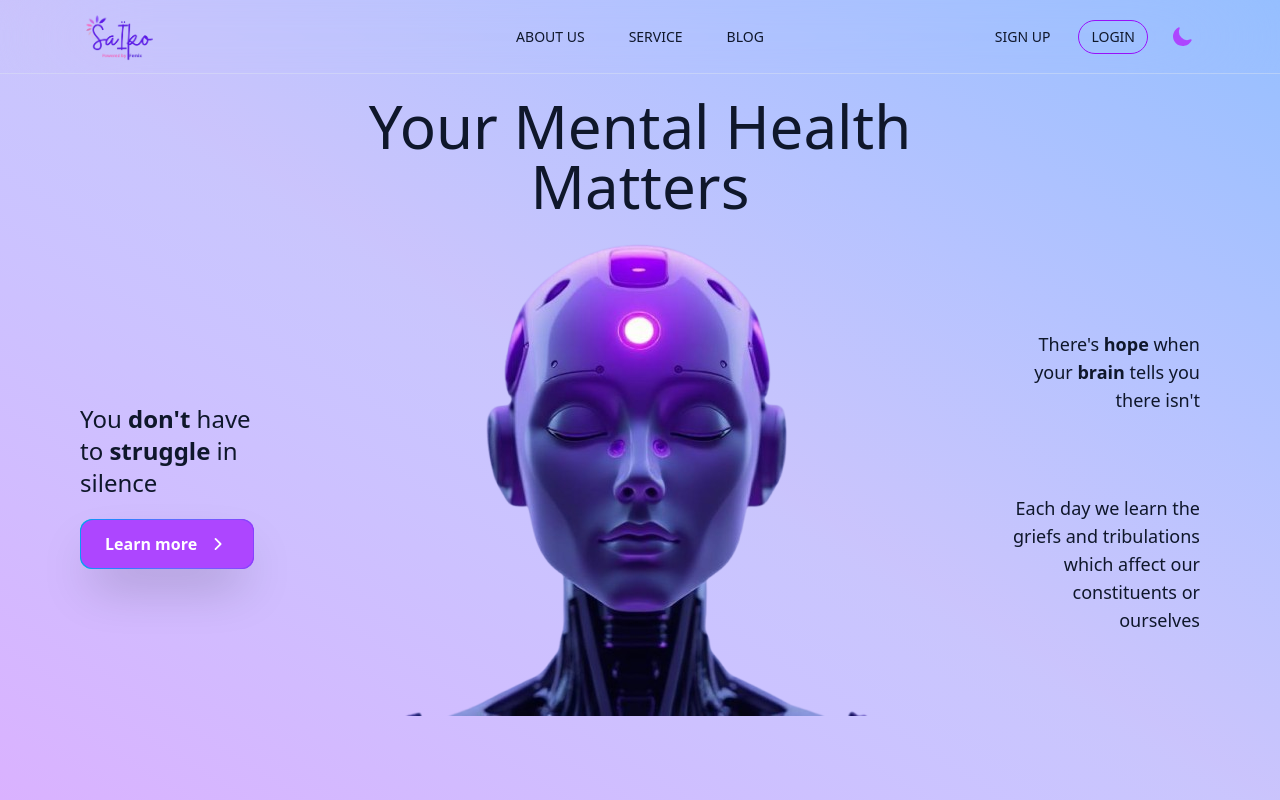
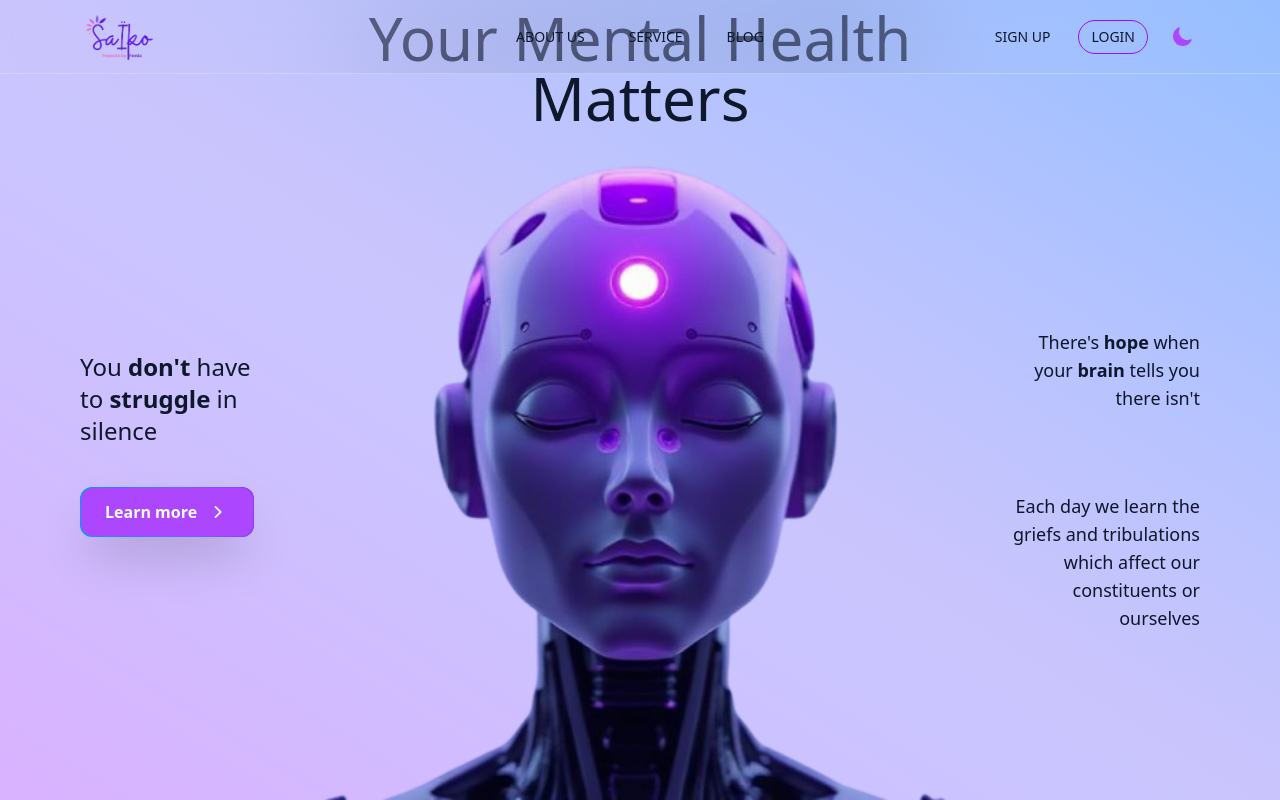
Before and after one commit to myhrindra194/saiko, a React (Vite) app: page / in a window 1280 px wide. Built offline with nearby package versions, Linux system fonts and the light colour scheme; no server answers; what tailwindcss-animated would draw is missing.

Commit message:
Fix image on banner

```diff
--- a/src/layout/Banner.jsx
+++ b/src/layout/Banner.jsx
@@ -4,13 +4,13 @@ import Button from "../components/Button";
 
 const Banner = () => {
   return (
-    <div className="w-full h-auto animate-once animate-duration-1000 animate-ease-linear animate-normal animate-fill-forwards md:px-20 px-8 mt-6 pt-18">
-      <h1 className="dark:text-white text-3xl sm:text-5xl md:text-6xl font-sans text-center w-auto md:w-[40rem] mx-auto animate-fade-up max-md:mt-8">
+    <div className="w-full h-full animate-once animate-duration-1000 animate-ease-linear animate-normal animate-fill-forwards md:px-20 px-8 ">
+      <h1 className="dark:text-white text-3xl sm:text-5xl md:text-6xl font-sans text-center w-auto md:w-[40rem] mx-auto animate-fade-up">
         Your Mental Health Matters
       </h1>
       <div className="w-full h-auto md:flex justify-between items-center">
-        <div className="md:w-50 mt-10 text-center md:text-start animate-fade-right">
-          <h3 className="md:text-2xl text-lg  pb-5">
+        <div className="md:w-50 mb-10 text-center md:text-start animate-fade-right">
+          <h3 className="md:text-2xl text-lg mb-10">
             You <strong>don&apos;t</strong> have to <strong>struggle</strong> in
             silence
           </h3>
@@ -18,8 +18,8 @@ const Banner = () => {
             <NavLink to="/about">Learn more</NavLink>
           </Button>
         </div>
-        <div className="flex justify-center md:mt-0">
-          <img src={ai} alt="robot" className="animate-fade-up" />
+        <div className="flex justify-center flex-1 items-center">
+          <img src={ai} alt="robot" className="animate-fade-up w-full h-full max-w-2xl object-contain"/>
         </div>
         <div className="md:flex flex-col md:w-50 mt-8 text-center text-lg md:text-end animate-fade-left">
           <h3>
--- a/src/pages/Home.jsx
+++ b/src/pages/Home.jsx
@@ -13,7 +13,7 @@ const Home = () => {
     };
   }, []);
 
-  return <Banner />;
+  return <div className="flex-grow flex flex-col justify-end"><Banner /></div>;
 };
 
 export default Home;
```
